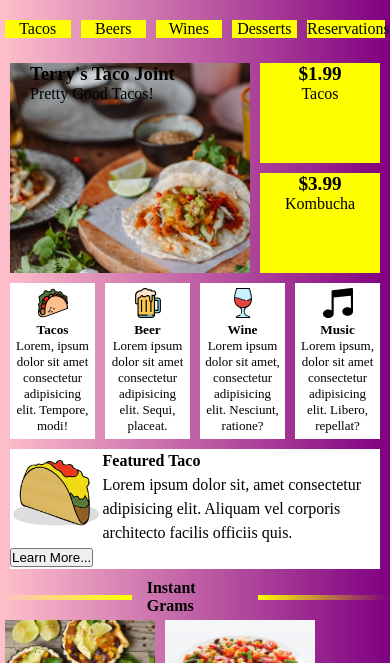
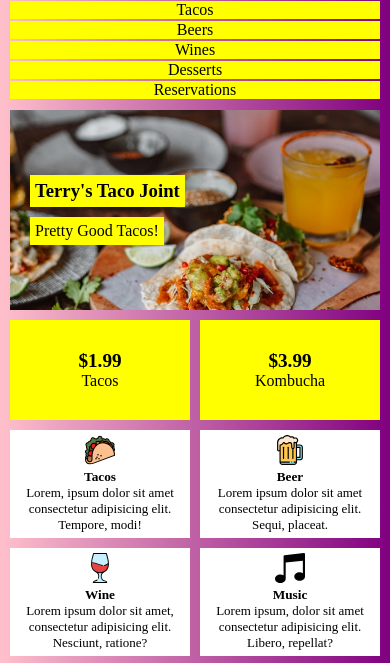
Before and after one commit to oepenut/as-weekzero, a plain HTML site: page index.html in a window 390 px wide. Shown: the top 663 px of the page. Drawn offline with Linux system fonts and the light colour scheme.

Commit message:
Mobile first design

```diff
--- a/css/mainStyles.css
+++ b/css/mainStyles.css
@@ -13,43 +13,66 @@ body {
   flex-direction: row;
   justify-content: flex-start;
   flex-wrap: wrap;
-
 }
 
 #menu-list {
   display: flex;
-  flex-direction: row;
-  justify-content: space-around;
+  flex-direction: column;
   list-style-type: none;
 }
 
 #menu-list > li {
+  display: block;
   background-color: yellow;
-  width: 20%;
-  margin: 20px 5px 15px;
+  width: auto;
+  margin: 1px 10px;
   text-align: center;
+}
+
+#menu-list > li a {
+  display: block;
+  text-decoration: none;
+  color: black;
+}
+
+#menu-list > li a:hover {
+  background-color: black;
+  color:yellow;
 }
 
 #highlight-product {
   margin: 10px;
   display: grid;
-  grid-template-columns: 2fr 1fr;
-  grid-template-rows: 100px 100px;
-  gap: 10px;
+  grid-template-columns: 1fr;
+  grid-template-rows: 200px 100px 100px;
+  gap: 10px 0;
 }
 
 .highlight-main {
   background-image: url("../img/pexels-roman-odintsov-4958774.jpg");
   background-repeat: no-repeat;
   background-size: cover;
-  grid-row: 1 / 3;
+  grid-row: 1 / 2;
   padding-left: 20px;
+  display: flex;
+  flex-direction: column;
+  justify-content: center;
+  align-items: flex-start;
+}
+
+.highlight-main h3, .highlight-main p {
+  background-color: yellow;
+  margin: 5px 0;
+  padding: 5px;
 }
 
 .highlight-side {
   background-color: yellow;
-  grid-column: 2 / 3;
-  text-align: center;
+  grid-column: 1 / 2;
+  display: flex;
+  flex-direction: column;
+  justify-content: center;
+  align-items: center;
 }
 
 .price {
@@ -60,9 +83,9 @@ body {
 #products {
   margin: 10px;
   display: grid;
-  grid-template-columns: repeat(4, 1fr);
-  grid-template-rows: auto auto;
-  gap: 10px;
+  grid-template-columns: 1fr;
+  grid-template-rows: repeat(5, auto);
+  gap: 10px 0;
 }
 
 .product {
@@ -84,12 +107,35 @@ body {
 .product-featured {
   background-color: white;
   line-height: 1.5rem;
-  grid-column: 1 / 5;
+  display: grid;
+  grid-template-columns: 1fr;
+  grid-template-rows: auto auto;
 }
 
-.featured {
-  width: 25%;
-  float: left;
+.featured-image {
+  width: 100%;
+}
+
+.featured-info {
+  display: flex;
+  flex-direction: column;
+  justify-content: center;
+  line-height: 1.5rem;
+  padding: 10px;
+}
+
+#btn-learn-more {
+  background-color: yellow;
+  border: none;
+  max-width: 150px;
+  padding: 10px 15px;
+  cursor: pointer;
+  font-weight: bold;
+}
+
+#btn-learn-more:hover {
+  background-color: black;
+  color:yellow;
 }
 
 #header-lines {
@@ -118,3 +164,98 @@ body {
   width: 150px;
   margin: 5px;
 }
+
+@media screen and (min-width: 350px) {
+  #highlight-product {
+    grid-template-columns: 1fr 1fr;
+    grid-template-rows: 200px 100px;
+    gap: 10px;
+  }
+
+  .highlight-main {
+    grid-column: 1 / 3;
+    grid-row: 1 / 2;
+  }
+
+  .highlight-side {
+    grid-column: auto;
+    grid-row: 2 / 3;
+  }
+
+  #products {
+    display: grid;
+    grid-template-columns: 1fr 1fr;
+    grid-template-rows: repeat(3, auto);
+    gap: 10px;
+  }
+
+  .product {
+    grid-column: auto;
+    grid-row: auto;
+  }
+
+  .product-featured {
+    grid-column: 1 / 3;
+    grid-row: 3 / 4;
+    grid-template-columns: 1fr 1fr;
+  }
+
+  .featured-image {
+    grid-column: 1 /2;
+  }
+
+  .featured-info {
+    grid-column: 2 / 3;
+  }
+}
+
+@media screen and (min-width: 400px) {
+  #highlight-product {
+    grid-template-columns: 2fr 1fr;
+    grid-template-rows: 100px 100px;
+  }
+
+  .highlight-main {
+    grid-column: 1 / 2;
+    grid-row: 1 / 3;
+  }
+
+  .highlight-side {
+    grid-column: 2 / 3;
+    grid-row: auto;
+  }
+
+  #products {
+    grid-template-columns: repeat(4, 1fr);
+    grid-template-rows: auto auto;
+  }
+
+  .product {
+    grid-column: auto;
+    grid-row: 1 / 2;
+    padding: 5px;
+  }
+
+  .product-featured {
+    grid-column: 1 / 5;
+    grid-template-columns: 1fr 2fr;
+  }
+}
+
+@media screen and (min-width: 450px) {
+  #menu-list {
+    flex-direction: row;
+    justify-content: space-around;
+  }
+
+  #menu-list > li {
+    width: 20%;
+    margin: 10px;
+  }
+}
+
+@media screen and (min-width: 1280px) {
+  body {
+    margin: 10px 5%;
+  }
+}
--- a/index.html
+++ b/index.html
@@ -4,22 +4,22 @@
   <meta charset="UTF-8">
   <meta name="viewport" content="width=device-width, initial-scale=1.0">
   <link rel="stylesheet" href="css/mainStyles.css">
-  <title>Document</title>
+  <title>AS Week Zero Web Page</title>
 </head>
 <body>
-  <div id="main-container">
-    <header>
+  <!-- Top page menu -->
   <nav id="menu-container">
     <ul id="menu-list">
-          <li>Tacos</li>
-          <li>Beers</li>
-          <li>Wines</li>
-          <li>Desserts</li>
-          <li>Reservations</li>
+      <li><a href="#">Tacos</a></li>
+      <li><a href="#">Beers</a></li>
+      <li><a href="#">Wines</a></li>
+      <li><a href="#">Desserts</a></li>
+      <li><a href="#">Reservations</a></li>
     </ul>
   </nav>
-    </header>
+
   <main>
+    <!-- Higlight top product -->
     <div id="highlight-product">
       <div class="highlight-main">
         <h3>Terry's Taco Joint</h3>
@@ -27,15 +27,15 @@
       </div>
       <div class="highlight-side">
         <span class="price">$1.99</span>
-          <br>
         <p>Tacos</p>
       </div>
       <div class="highlight-side">
         <span class="price">$3.99</span>
-          <br>
         <p>Kombucha</p>
       </div>
     </div>
+
+    <!-- Other products -->
     <div id="products">
       <div class="product">
         <img class="icon" src="img/icons/taco.svg" alt="Taco icon">
@@ -58,15 +58,17 @@
         <p>Lorem ipsum, dolor sit amet consectetur adipisicing elit. Libero, repellat?</p>
       </div>
       <div class="product-featured">
-          <img class="featured" src="img/taco-2288132_640.png" alt="Featured taco">
+        <img class="featured-image" src="img/taco-2288132_640.png" alt="Featured taco">
+        <div class="featured-info">
           <h4>Featured Taco</h4>
-          <p>Lorem ipsum dolor sit, amet consectetur adipisicing elit.
-            Aliquam vel corporis architecto facilis officiis quis.</p>
-          <button>Learn More...</button>
+          <p>Slim Profile, easy to hold and loaded with cheese.</p>
+          <p>This is the one you have been waiting for</p>
+          <button id="btn-learn-more">Learn More &rarr;</button>
       </div>
       </div>
-    </main>
-    <footer>
+    </div>
+
+    <!-- Image gallery -->
     <h4 id="header-lines">Instant Grams</h4>
     <div class="display-flex-row">
       <img src="img/food/mexican-1935154_640.jpg" alt="Mexican food">
@@ -79,8 +81,8 @@
       <img src="img/food/pexels-raduz-58722.jpg" alt="Mexican food">
       <img src="img/food/nachos-2979802_640.jpg" alt="Mexican food">
     </div>
-    </footer>
-  </div>
+
+  </main>
   <script src="js/mainFunctions.js"></script>
 </body>
 </html>
```
Lines whose indentation alone changed are shown as unchanged.
